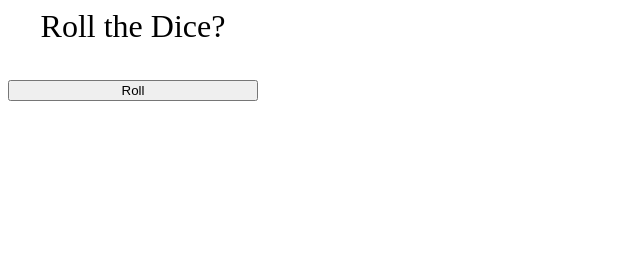
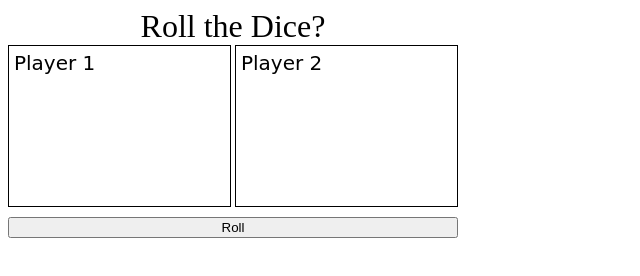
Before and after one commit to mirkiy/dice_game, a plain HTML site: page index.html in a window 1280 px wide. Shown: the whole page, without its empty margins (0-640 px from the left). Drawn offline with Linux system fonts and the light colour scheme.

Commit message:
styling updated

```diff
--- a/index.html
+++ b/index.html
@@ -10,10 +10,16 @@
   <body>
     <div class="gameArea">
       <div class="output">
-          <div>Roll the Dice?</div>
+        <div>Roll the Dice?</div>
       </div>
-      <!-- <div id="player1"></div>
-      <div id="player2"></div> -->
+      <div class="viewer">
+        <span class="namer">Player 1</span>
+        <span id="player1"></span>
+      </div>
+      <div class="viewer">
+        <span class="namer">Player 2</span>
+        <span id="player2"></span>
+      </div>
     </div>
     <button type="button">Roll</button>
     <script src="app.js"></script>
--- a/style.css
+++ b/style.css
@@ -1,8 +1,7 @@
 .output {
-  width: 250px;
+  width: 450px;
   text-align: center;
   font-size: 2em;
-  margin-bottom: 25px;
 }
 .dicer {
   border: 1px solid black;
@@ -24,8 +23,22 @@
   display: inline-block;
   margin: 2px;
 }
+.viewer {
+    display: inline-block;
+    width: 211px;
+    height: 150px;
+    border: 1px solid black;
+    padding: 5px;
+
+}
+.namer{
+    display: inline-block;
+    font-family:cursive;
+    font-size: 20px;
+    margin-bottom: 10px;
+}
 button {
   margin-top: 10px;
   text-align: center;
-  width: 250px;
+  width: 450px;
 }
```
